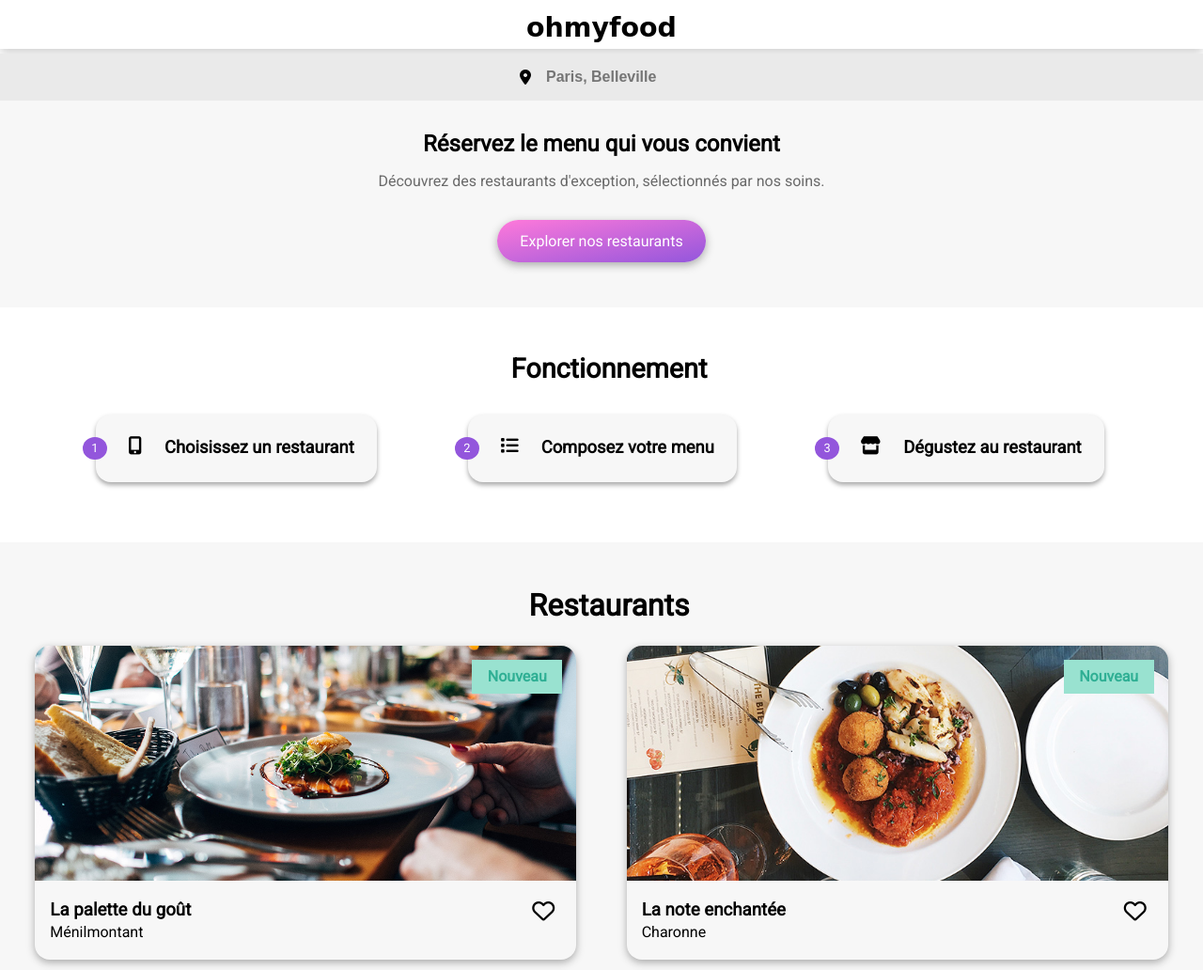
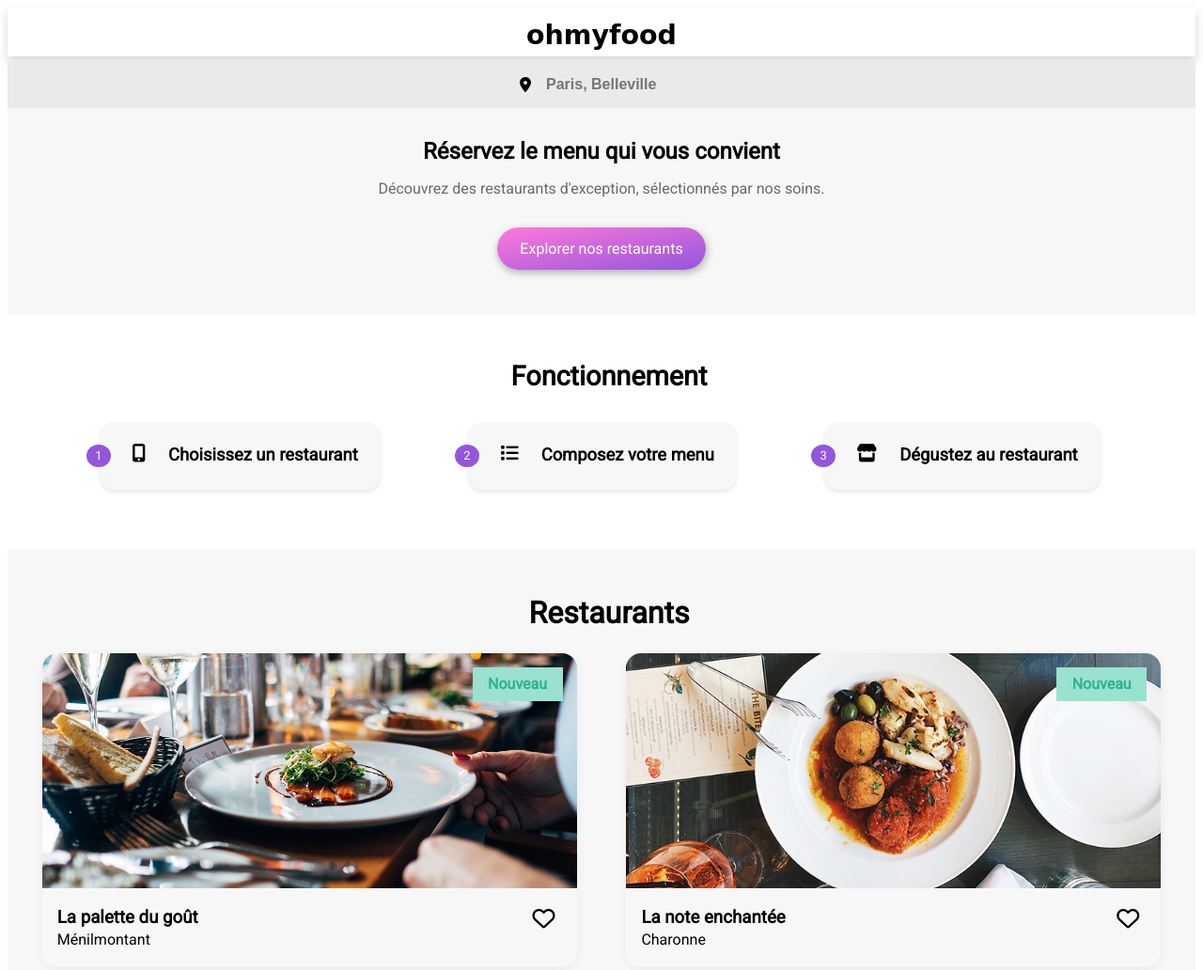
Before and after one commit to EricBouillaut-Dev/OC_Projet03, a website: page index.html in a window 1280 px wide. Shown: the top 1032 px of the page at 94% size. Drawn offline with Linux system fonts and the light colour scheme; a web font is replaced by a local one.

Commit message:
Finalisation

```diff
--- a/index.html
+++ b/index.html
@@ -27,7 +27,7 @@
         </form>
         <div class="nav-bar__btn">
             <h2 class="bold">Réservez le menu qui vous convient</h2>
-            <p class="gray">Découvrez des restaurants d'exception, sélectionnés par nos soins.</p>
+            <p>Découvrez des restaurants d'exception, sélectionnés par nos soins.</p>
             <a href="#restaurants">Explorer nos restaurants</a>
         </div>
 
--- a/sass/Base/base.scss
+++ b/sass/Base/base.scss
@@ -1,16 +1,11 @@
 @import url('https://fonts.googleapis.com/css2?family=Roboto:wght@400&family=Shrikhand&display=swap');
-body {
+html {
     box-sizing: border-box;
     margin: 0 auto;
     font-family: 'Roboto', sans-serif;
     min-width: $min-width;
     max-width: $max-width;
-    min-width: $min-width;
 }
-
 .bold {
     font-weight: bold;
 }
-.gray {
-    color: $dimgray;
-}
--- a/sass/Layout/header.scss
+++ b/sass/Layout/header.scss
@@ -8,31 +8,27 @@ header {
         text-align: center;
     }
 }
-
 .nav-bar {
     text-align: center;
     &__search {
-        display: flex;
-        justify-content: center;
-        align-items: center;
+        @include flex-center;
         margin-top: 0.3rem;
         font-size: 1rem;
         align-items: center;
-        background-color: $ultralightgray;
+        background-color: $darkgray;
         input {
             border: none;
             padding: 1rem;
             font-size: 1rem;
             width: 130px;
-            background-color: $ultralightgray;
+            background-color: $darkgray;
             &:focus {
-                outline-color: $darkgray;
+                outline-color: $grayblack;
             }
         }
     }
-
     &__btn {
-        background-color: $graywhite;
+        background-color: $lightgray;
         h2{
             margin: 0;
             padding: 2rem 4rem 0 4rem;
@@ -40,6 +36,7 @@ header {
         p {
             margin: 0;
             padding: 1rem 1.5rem 0 1.5rem;
+            color: dimgray;
         }
         a {
             @include btn-style();
--- a/sass/Layout/main.scss
+++ b/sass/Layout/main.scss
@@ -1,5 +1,4 @@
 main {
-
     .menu {
         margin-bottom: 2rem;
         h2 {
@@ -15,7 +14,7 @@ main {
             justify-content: space-around;
             li {
                 display: flex;
-                background-color: $graywhite;
+                background-color: $lightgray;
                 border-radius: 1rem;
                 padding: 1.5rem 1.5rem 1.5rem 0;
                 box-shadow: 0 3px 5px $darkgray;
@@ -48,10 +47,9 @@ main {
             }
         }
     }
-
     .restaurants {
         padding-bottom: 4rem;
-        background-color: $graywhite;
+        background-color: $lightgray;
         h2 {
             text-align: left;
             margin: 4rem 0 0 1rem;
@@ -61,7 +59,6 @@ main {
             display: flex;
             flex-direction: column;
             .card {
-                // cursor: pointer;
                 position: relative;
                 margin: 0.5rem 1rem;
                 padding-bottom: 1rem;
@@ -85,8 +82,6 @@ main {
                         @include anim-heart;
                     }
                 }
-
-
                 a{
                     text-decoration: none;
                     color: inherit;
@@ -111,7 +106,6 @@ main {
                         width: 80px;
                         height: 20px;
                     }
-
                 }
             }
         }
--- a/sass/Pages/restaurants.scss
+++ b/sass/Pages/restaurants.scss
@@ -26,7 +26,7 @@ header {
 }
 
 main{
-    background-color: $graywhite;
+    background-color: $lightgray;
     text-align: center;
     img {
         height: 300px;
@@ -45,7 +45,7 @@ main{
             display: flex;
             justify-content: space-between;
             align-items: center;
-            background-color: $graywhite;
+            background-color: $lightgray;
             h2 {
                 overflow: hidden;
                 white-space: nowrap;
@@ -53,7 +53,6 @@ main{
                 font-family: 'Shrikhand', cursive;
                 font-size: 1.8rem;
                 margin: 2rem 0 1rem 1rem;
-                // letter-spacing: 0.1rem;
                 @media (min-width: $tablette) {
                     flex-basis: 100%;
                     font-size: 2rem;
@@ -77,7 +76,6 @@ main{
             @media (min-width: $tablette) {
                 width: 25%;
             }
-
             h3 {
                 text-align: left;
                 text-transform: uppercase;
@@ -95,7 +93,6 @@ main{
                     background-color: $tertiary;
                 }
             }
-
         }
         .bloc-menu{
             display: flex;
@@ -114,7 +111,6 @@ main{
         padding: 0.8rem 3rem 0.8rem 3rem;
     }
 }
-
 .article {
     display: flex;
     background-color: white;
@@ -122,7 +118,7 @@ main{
     box-shadow: 0 2px 5px $darkgray;
     cursor: pointer;
     overflow: hidden;
-    @keyframes appear {
+    @keyframes move-up {
         from{
             transform: translateY(30px);
             opacity: 0;
@@ -132,8 +128,7 @@ main{
             opacity: 1;
         }
     }
-    animation: appear 1s both;
-
+    animation: move-up 1s both;
     @for $i from 2 through 5{
         &:nth-child(#{$i}){
             animation-delay: (100ms * $i)-100;
@@ -150,7 +145,6 @@ main{
             text-overflow:ellipsis;
             font-size: 1.2rem;
             margin: 0 0 0.2rem 0;
-
         }
         p{
             overflow: hidden;
--- a/sass/Utils/media.scss
+++ b/sass/Utils/media.scss
@@ -12,8 +12,6 @@
                 justify-content: space-evenly;
                 align-items: flex-start;
             }
-
-
         }
         .restaurants {
             padding: 0 0 2rem 0;
@@ -33,7 +31,6 @@
                 }
             }
         }
-
     }
     footer{
         @include media-footer;
--- a/sass/Utils/mixins.scss
+++ b/sass/Utils/mixins.scss
@@ -3,7 +3,6 @@
     justify-content: center;
     align-items: center;
 }
-
 @mixin btn-style() {
     display: inline-block;
     text-decoration: none;
@@ -13,7 +12,7 @@
     background: linear-gradient(to bottom right,$secondary, $primary);
     padding: 0.8rem 1.5rem 0.8rem 1.5rem;
     margin: 2rem 0 0 0;
-    box-shadow: 0 3px 10px $darkgray;
+    box-shadow: 1px 3px 8px 0px rgba(0,0,0,0.3);
     transition: all 0.4s ease-in-out;
     &:hover {
         cursor: pointer;
@@ -54,7 +53,6 @@
         @include gradiant-heart;
     }
 }
-
 @mixin media-footer (){
     padding: 1rem 0 2rem 0;
     h1{
@@ -65,6 +63,4 @@
         flex-direction: row;
         justify-content: space-evenly;
     }
-
-
 }
--- a/sass/Utils/variables.scss
+++ b/sass/Utils/variables.scss
@@ -2,18 +2,14 @@
 $primary: #9356dc;
 $secondary: #ff79da;
 $tertiary: #99e2d0;
-$darkgray: darkgray;
-$dimgray: dimgray;
-$lightgray: lightgray;
-$ultralightgray: #EAEAEA;
-$graywhite: #F7F7F7;
+$darkgray: #eaeaea;
+$lightgray: #f7f7f7;
 $lightpurple: #F5EDFF;
 $lightgreen: #99E2D0;
 $green: #2FAF94;
 $grayblack: #353535;
 
 // media queries
-$smartphone: 568px;
 $tablette: 768px;
 $desktop: 1024px;
 
```
Also changed, not shown: css/restaurants.css, css/style.css, 2 other files.
